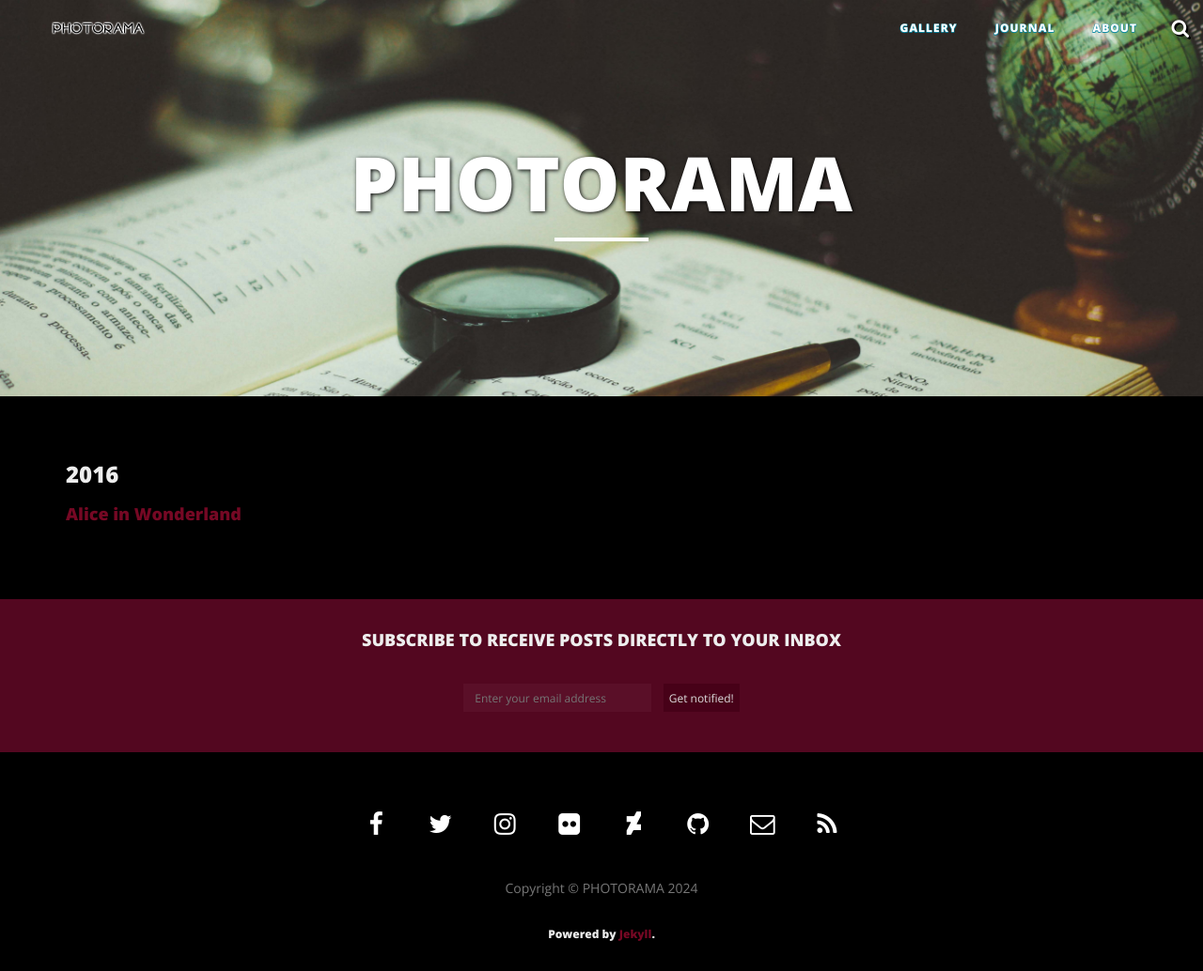
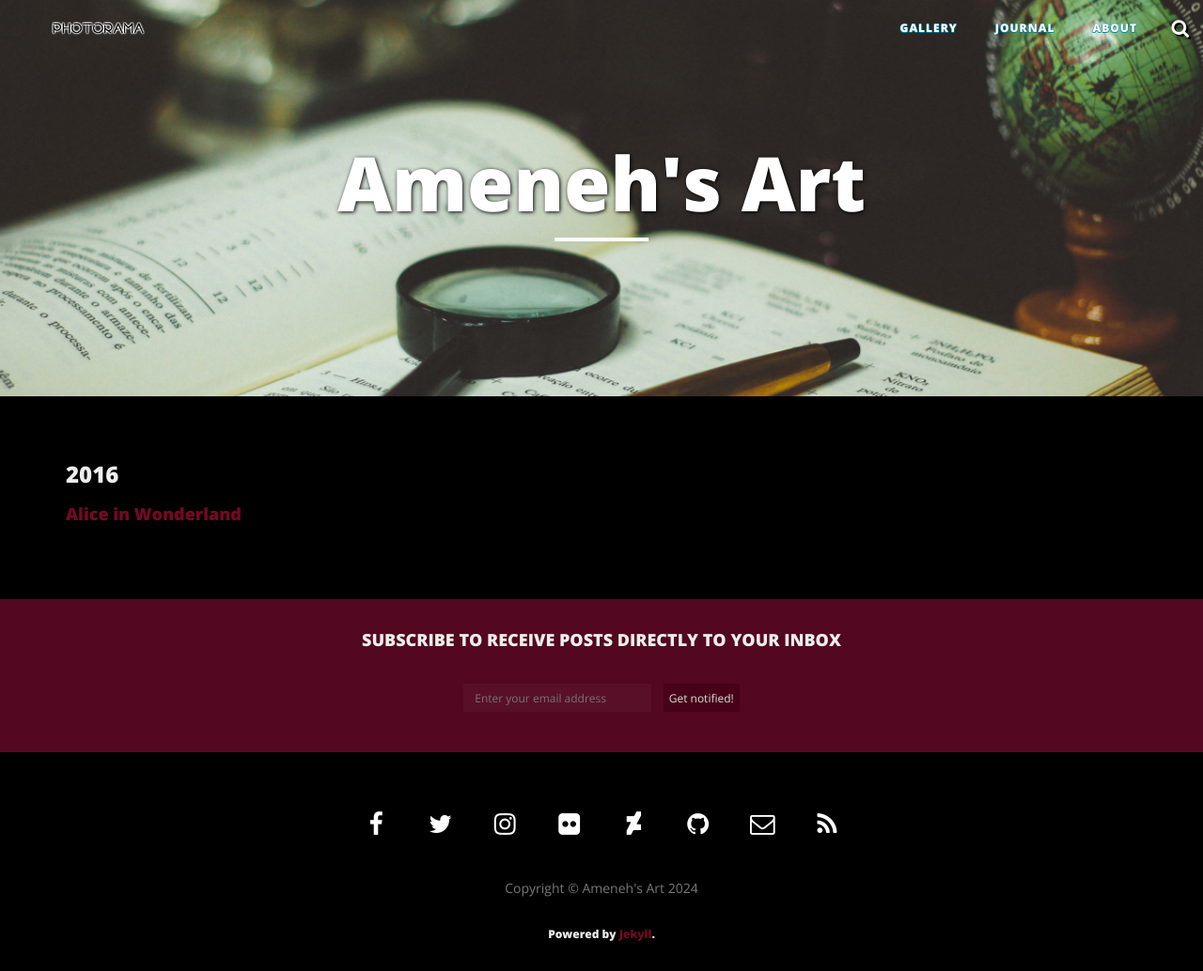
Before and after one commit to amenehkhaz/amenehkhaz.github.io, a Jekyll site: the page built from journal/category/cat01.md, in a window 1280 px wide. Shown: the whole page at 94% size. Built offline with Jekyll 4.4.1, drawn with Linux system fonts in a browser that asks for light colours; nearby versions of some CDN libraries.

Commit message:
modified the config

```diff
--- a/_config.yml
+++ b/_config.yml
@@ -1,9 +1,9 @@
 # Site settings
-title: PHOTORAMA
+title: Ameneh's Art
 email: ""
-description: "Photo Journal"
-url: "https://sunbliss.github.io"
-baseurl: "/photorama"
+description: "Art"
+url: "https://amenehkhaz.github.io/"
+baseurl: "/"
 facebook_username: ""
 twitter_username: ""
 instagram_username: ""
@@ -33,9 +33,9 @@ comments :
 
 # Internal nav
 nav:
-  - GALLERY: "https://sunbliss.github.io/photorama/gallery/"
-  - JOURNAL: "https://sunbliss.github.io/photorama/journal/"
-  - ABOUT: "https://sunbliss.github.io/photorama/about/"
+  - GALLERY: "https://amenehkhaz.github.io/gallery/"
+  - JOURNAL: "https://amenehkhaz.github.io/journal/"
+  - ABOUT: "https://amenehkhaz.github.io/about/"
 
 # All translation keys
 translations:
```
